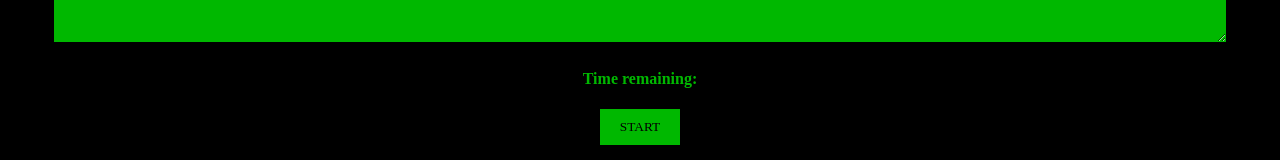
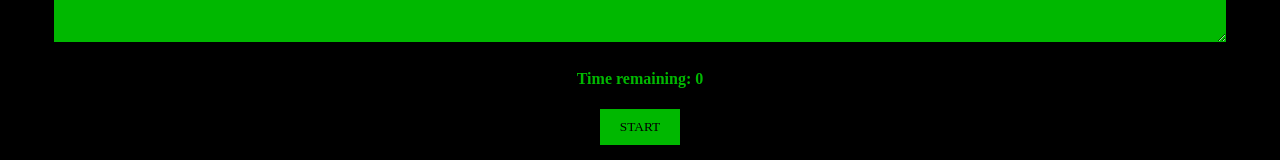
Before and after one commit to jlcbranco/speed-typing-game, a React (Create React App) app: page / in a window 1280 px wide. Shown: the part 251-411 px from the top of the page. Built offline with nearby package versions, Linux system fonts and the light colour scheme.

Commit message:
Added countdown

```diff
--- a/src/App.js
+++ b/src/App.js
@@ -1,8 +1,9 @@
-import React, { useState } from "react"
+import React, { useState, useEffect } from "react"
 
 function App() {
 
     const [text, setText] = useState("");
+    const [countdown, setCountdown] = useState(3);
 
     function handleTextChange(event) {
         const {value} = event.target;
@@ -14,6 +15,12 @@ function App() {
         return wordsArr.filter(word => word !== "").length;
     }
 
+    useEffect(() => {
+        const timeoutID = setTimeout(() => {
+            countdown !== 0 ? setCountdown(time => time - 1) : clearTimeout(timeoutID);
+        }, 1000);
+    }, [countdown]);
+
     return (
         <main>
             <h1>How fast do you type?</h1>
@@ -22,7 +29,7 @@ function App() {
                 onChange={handleTextChange}
                 value={text}
             />
-            <h4>Time remaining:</h4>
+            <h4>Time remaining: {countdown}</h4>
             <button onClick={() => console.log(handleCountWords(text))}>Start</button>
             <h1>Word count:</h1>
         </main>
--- a/src/index.js
+++ b/src/index.js
@@ -6,7 +6,5 @@ import App from './App';
 const root = ReactDOM.createRoot(document.getElementById('root'));
 
 root.render(
-  <React.StrictMode>
     <App />
-  </React.StrictMode>
 );
```
